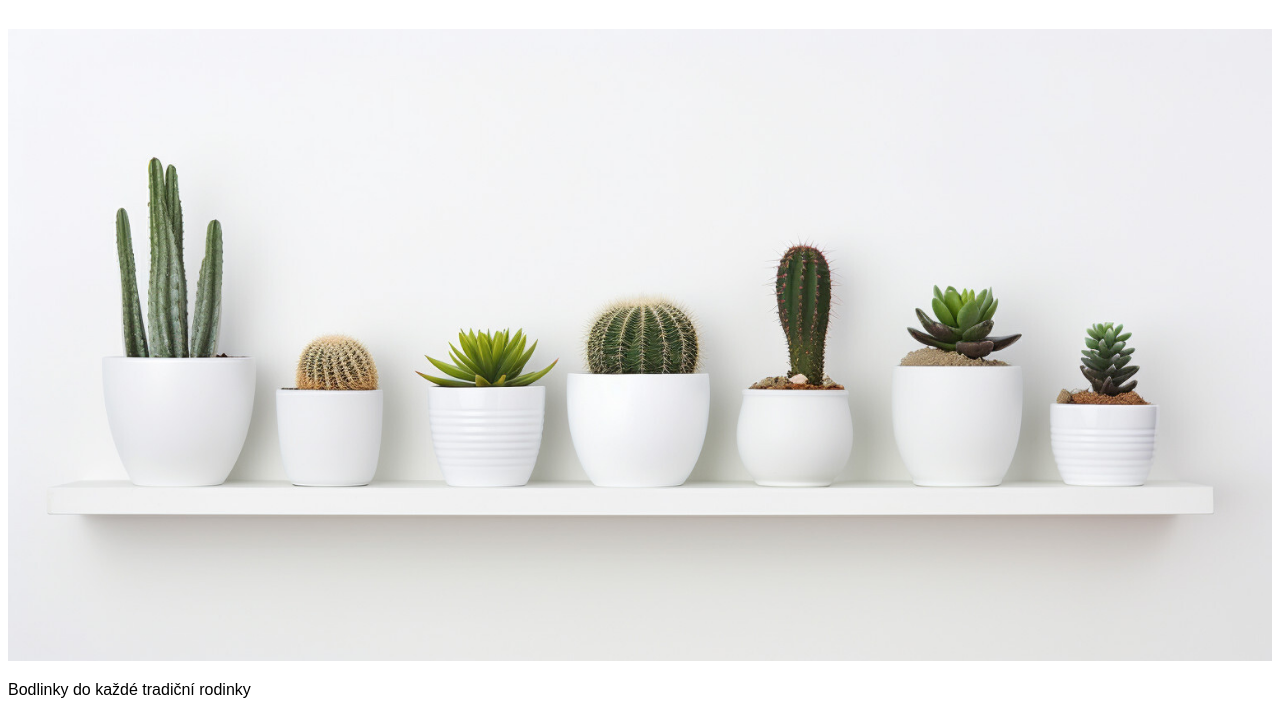
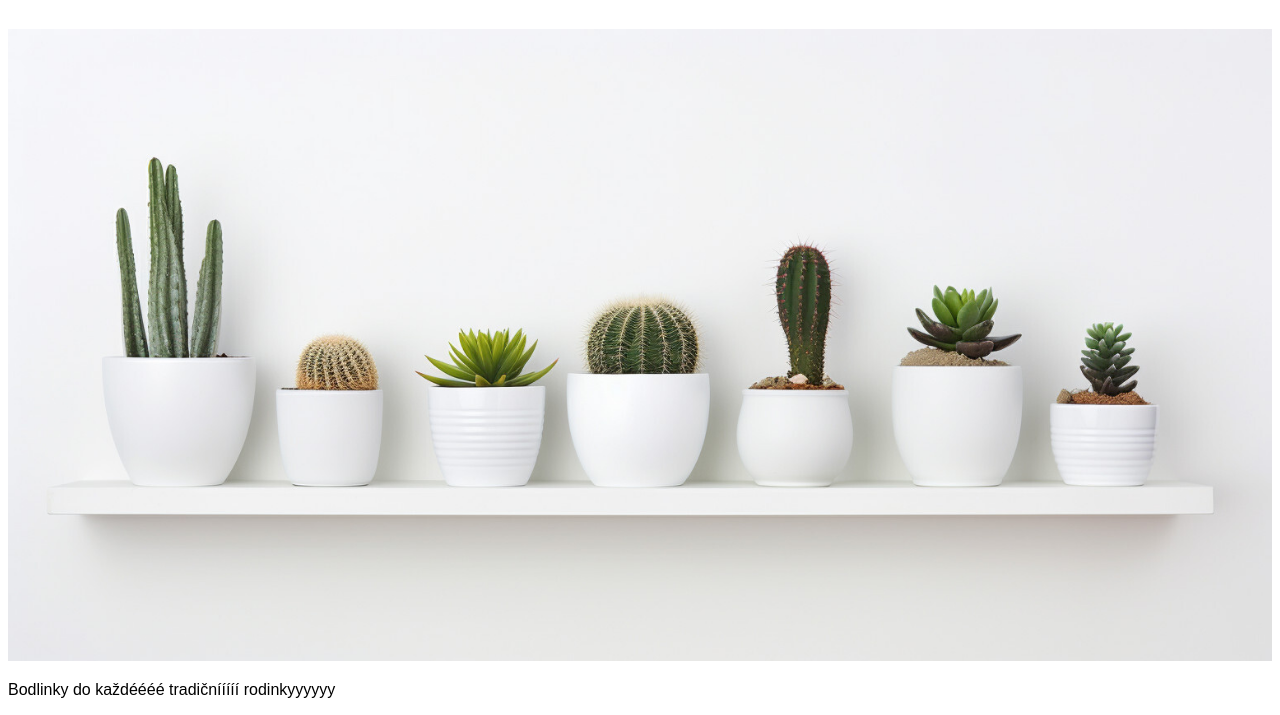
Before and after one commit to annasve/kaktusy, a plain HTML site: page index.html in a window 1280 px wide. Shown: the part 90-805 px from the top of the page. Drawn offline with Linux system fonts and the light colour scheme.

Commit message:
prodloužení konzervativního odstavce

```diff
--- a/index.html
+++ b/index.html
@@ -9,6 +9,6 @@
   <body>
     <h1>Bodliny pro každou bytost</h1>
     <div><img src="./img/kaktusy.jpg" class="banner" /></div>
-    <p>Bodlinky do každé tradiční rodinky</p>
+    <p>Bodlinky do každéééé tradičnííííí rodinkyyyyyy</p>
   </body>
 </html>
```
